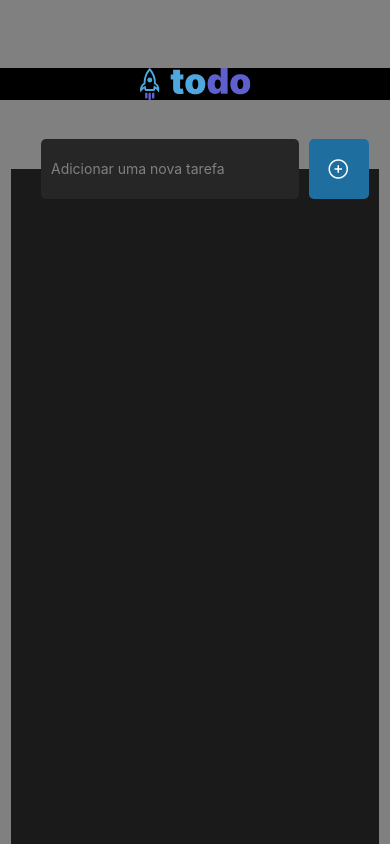
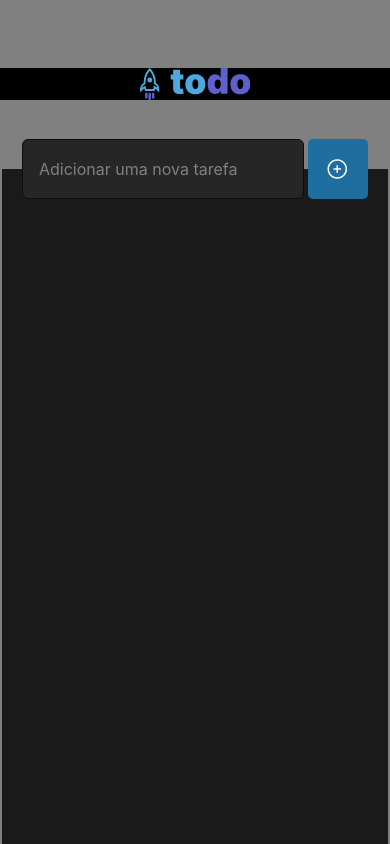
Before and after one commit to lucas-linard/To-do-list, a React Native app: screen / in a window 390 px wide. Built offline with nearby package versions, Linux system fonts and the light colour scheme.

Commit message:
styles changes to match figma project

```diff
--- a/src/components/NewTask/styles.ts
+++ b/src/components/NewTask/styles.ts
@@ -9,16 +9,32 @@ export const styles = StyleSheet.create({
         flexDirection: 'row',
         justifyContent: 'center',
         marginTop: -50,
-        marginHorizontal: 10,
+        gap: 4,
         padding: 20,
 
     },
     textInput: {
         flex: 1,
         backgroundColor: theme.BASE.GRAY500,
+        color: theme.BASE.GRAY700,
+        gap: 8,
+        padding: 16,
+        borderRadius: 6,
+        borderWidth: 1,
+        borderColor: theme.BASE.GRAY700,
+        fontSize: 16,
+        fontWeight: '400',
+    },
+    textInputFocused: {
+        flex: 1,
+        backgroundColor: theme.BASE.GRAY500,
         color: theme.BASE.GRAY100,
-        borderRadius: 5,
-        padding: 10,
-        marginRight: 10,
+        gap: 8,
+        padding: 16,
+        borderRadius: 6,
+        borderWidth: 1,
+        borderColor: theme.PRODUTO.PURPLE_DARK,
+        fontSize: 16,
+        fontWeight: '400',
     },
 })
```
